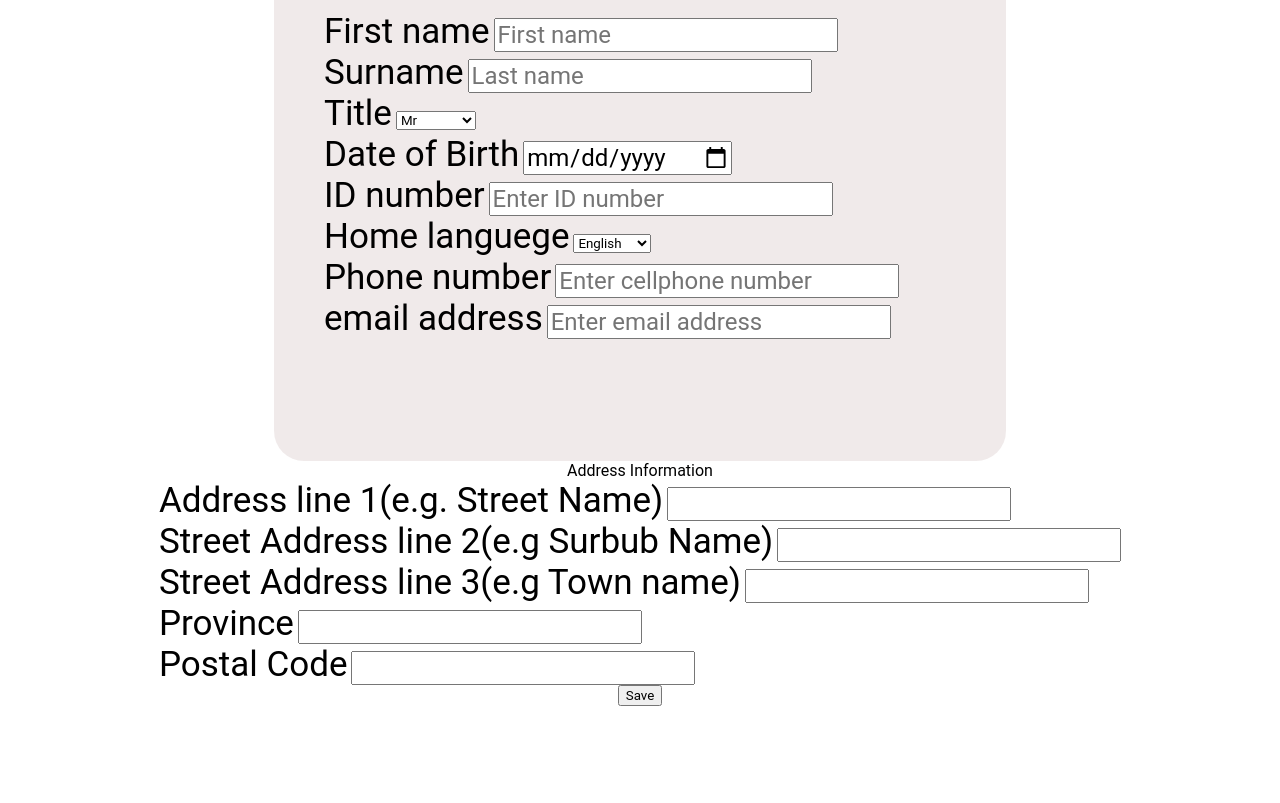
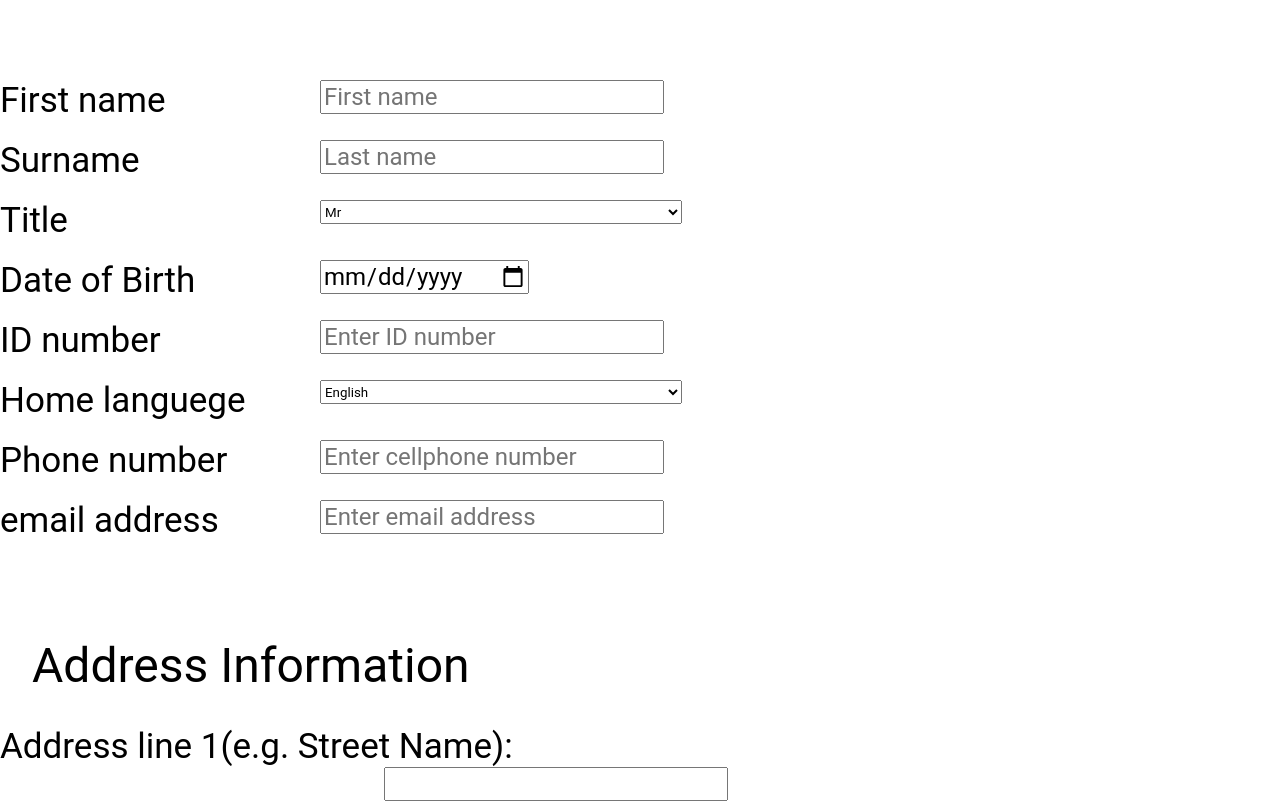
Before and after one commit to 240360915/eHealth-Connect-Hub, a plain HTML site: page myPages/patients.html in a window 1280 px wide. Shown: the part 105-908 px from the top of the page. Before the commit the page ends 819 px from the top, so only its background shows below. Drawn offline with Linux system fonts and the light colour scheme.

Commit message:
e-Health-connect-hub

```diff
--- a/myPages/Style.css
+++ b/myPages/Style.css
@@ -1,6 +1,8 @@
 *{
+    margin: 0;
     font-family:"Roboto";
     font-size: 100;
+
 }
 .logo-image img{
     border-radius: 0 50px 50px 0;
@@ -13,8 +15,8 @@ header{
     justify-content: space-between;
     align-items: center;
     position: fixed;
-    left: 8px;
-    right: 8px;
+    left: -2px;
+    right: -2px;
     top: 0px;
     z-index: 100;
     height: 100px;
@@ -104,29 +106,66 @@ header h1{
     background-color: rgb(123, 123, 210);
 }
 .register-form{
-    display: flex;
-    flex-direction: column;
-    justify-content: center;
-    align-items: center;
+
+
 
 }
 
 .pers-info{
-    font-size: 50px;
+    font-size: 3rem;
+    padding: 2rem;
 
 }
 .personal-info{
-    background-color: rgba(238, 232, 232, 0.877);
-    padding: 50px;
+
+    position: relative;
     border-radius: 30px;
-    height: 50vh;
-    width: 50%;
+    height: 50%;
+    width: 100vw;
+    padding: 5% 0 5%;
+
 }
 label{
     font-size: 35px;
 
-}
-input{
-    font-size: 1.5em;
 
 }
+.personal-info input{
+    font-size: 1.5em;
+    margin-left: 10%;
+   position: absolute;
+   left: 15%;
+}
+select{
+    width: 28.3%;
+    height: 3vh;
+    position: absolute;
+    left: 25%;
+}
+.address-info{
+    font-size: 3rem;
+    padding: 2rem;
+}
+.address-infomation input{
+    font-size: 1.5em;
+    margin-left: 10%;
+    position: absolute;
+    left: 20%;
+}
+.address-infomation{
+    position: relative;
+}
+button{
+    font-size: 3rem;
+    border:none;
+    position: absolute;
+    left: 50%;
+    color: white;
+    background-color: rgb(63, 61, 61);
+    padding: 1rem;
+    border-radius: 1rem;
+
+}
+button:hover{
+    background-color: rgb(63, 51, 41);
+}
--- a/myPages/patients.html
+++ b/myPages/patients.html
@@ -14,10 +14,10 @@
 
         <div class="personal-info">
             <label for="fname" id="fname">First name</label>
-            <input type="text" placeholder="First name" required> <br>
+            <input type="text" placeholder="First name" required class="firname"> <br><br>
 
             <label for="lname" id="lname">Surname</label>
-            <input type="text" placeholder="Last name" required><br>
+            <input type="text" placeholder="Last name" required class="lastname"><br><br>
             <label for="">Title</label>
             <select name="Title"  id="">
                 <option value="">Mr</option>
@@ -26,14 +26,13 @@
                 <option value="">Advocate</option>
                 <option value="">Doctor</option>
                 <option value="">Professor</option>
-            </select><br>
-
+            </select><br><br>
 
             <label for="dateOfBirth" id="dateofBirth">Date of Birth</label>
-            <input type="date" required><br>
+            <input type="date" required><br><br>
 
             <label for="idNumber">ID number</label>
-            <input type="text" required maxlength="13" placeholder="Enter ID number"><br>
+            <input type="text" required maxlength="13" placeholder="Enter ID number"><br><br>
             <label for="">Home languege</label>
             <select name="" id="">
                 <option value="">English</option>
@@ -41,10 +40,10 @@
                 <option value="">IsiZulu</option>
                 <option value="">IsiXhosa</option>
                 <option value="">IsiSwati</option>
-            </select><br>
+            </select><br><br>
 
             <label for="phoneNumber" id="phoneNumber">Phone number</label>
-            <input type="text" required maxlength="10" pattern="[0-9]{10}" placeholder="Enter cellphone number"><br>
+            <input type="text" required maxlength="10" pattern="[0-9]{10}" placeholder="Enter cellphone number"><br><br>
 
 
             <label for="email" id="email">email address</label>
@@ -52,29 +51,29 @@
 
         </div>
 
-        <div>Address Information</div>
-        <div class="address-info">
+        <div class="address-info">Address Information</div>
+        <div class="address-infomation">
 
-            <label for="address1" id="address1">Address line 1(e.g. Street Name)</label>
-            <input type="text" required><br>
+            <label for="address1" id="address1">Address line 1(e.g. Street Name):</label><br>
+            <input type="text" required><br><br><br><br>
 
-            <label for="address2" id="address2">Street Address line 2(e.g Surbub Name)</label>
-            <input type="text" required><br>
+            <label for="address2" id="address2">Street Address line 2(e.g Surbub Name):</label><br>
+            <input type="text" required><br><br><br><br>
 
-            <label for="address3" id="address3">Street Address line 3(e.g Town name)</label>
-            <input type="text"><br>
+            <label for="address3" id="address3">Street Address line 3(e.g Town name):</label><br>
+            <input type="text"><br><br><br>
 
-            <label for="Province" id="province">Province</label>
-            <input type="text" required><br>
+            <label for="Province" id="province">Province:</label><br>
+            <input type="text" required><br><br><br><br>
 
-            <label for="postalcode" id="postalcode">Postal Code</label>
-            <input type="text" required minlength="4"><br>
+            <label for="postalcode" id="postalcode">Postal Code:</label><br>
+            <input type="text" required minlength="4"><br><br><br>
 
 
         </div>
 
         <div class="save-button">
-            <button>Save </button>
+            <button id="registerButton">Save </button><br>
         </div>
 
 
```
